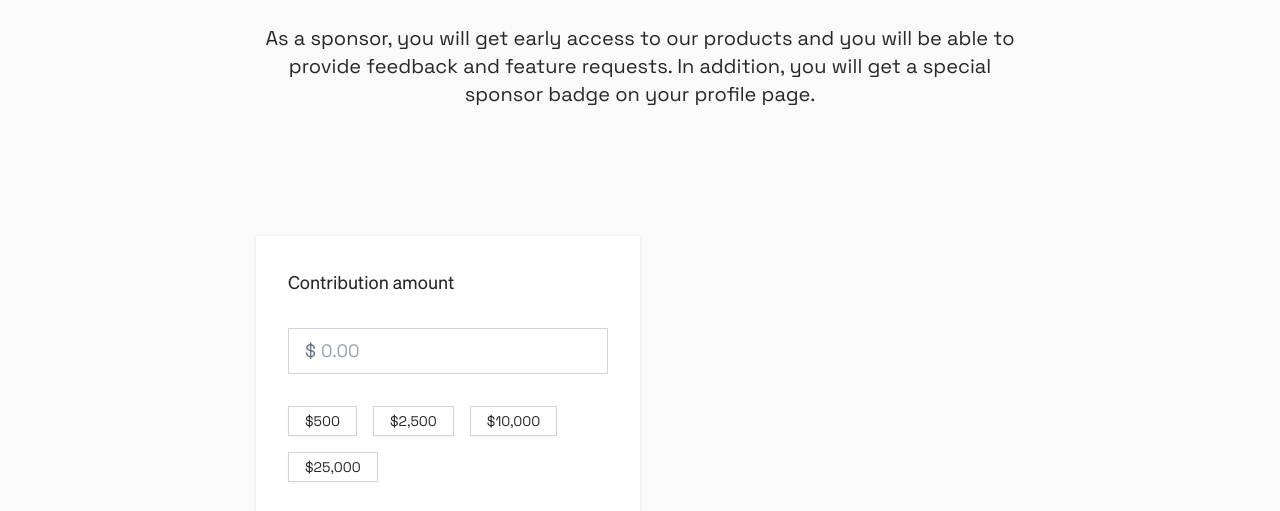
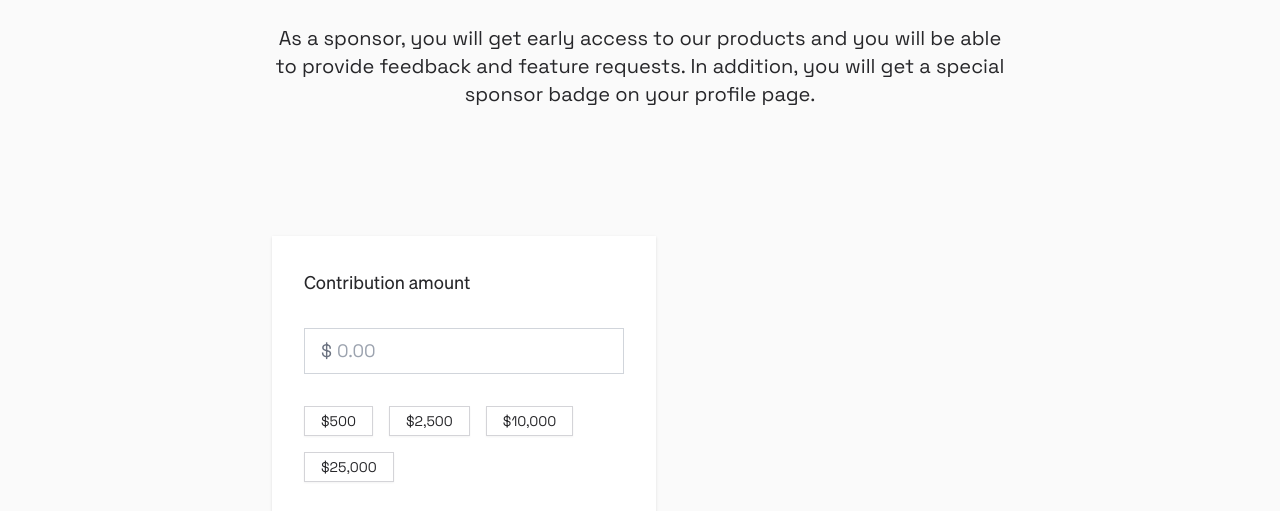
Before and after one commit to tate2301/theideafactory, an Astro site: page /sponsors in a window 1280 px wide. Shown: the part 280-791 px from the top of the page. Built offline with nearby package versions, Linux system fonts and the light colour scheme; Astro itself is replaced by a stand-in of ours; a web font is replaced by a local one.

Commit message:
add padding

```diff
--- a/src/pages/sponsors.astro
+++ b/src/pages/sponsors.astro
@@ -4,7 +4,7 @@ import Layout from "../layouts/Layout.astro";
 
 <Layout title="Sponsors">
     <div
-        class="py-24 mx-auto max-w-screen-md grid grid-cols-1 gap-32 items-center"
+        class="py-24 p-4 mx-auto max-w-screen-md grid grid-cols-1 gap-32 items-center"
     >
         <div class="flex flex-col gap-8 text-center col-span-1">
             <h1 class="text-5xl font-bold">
```
